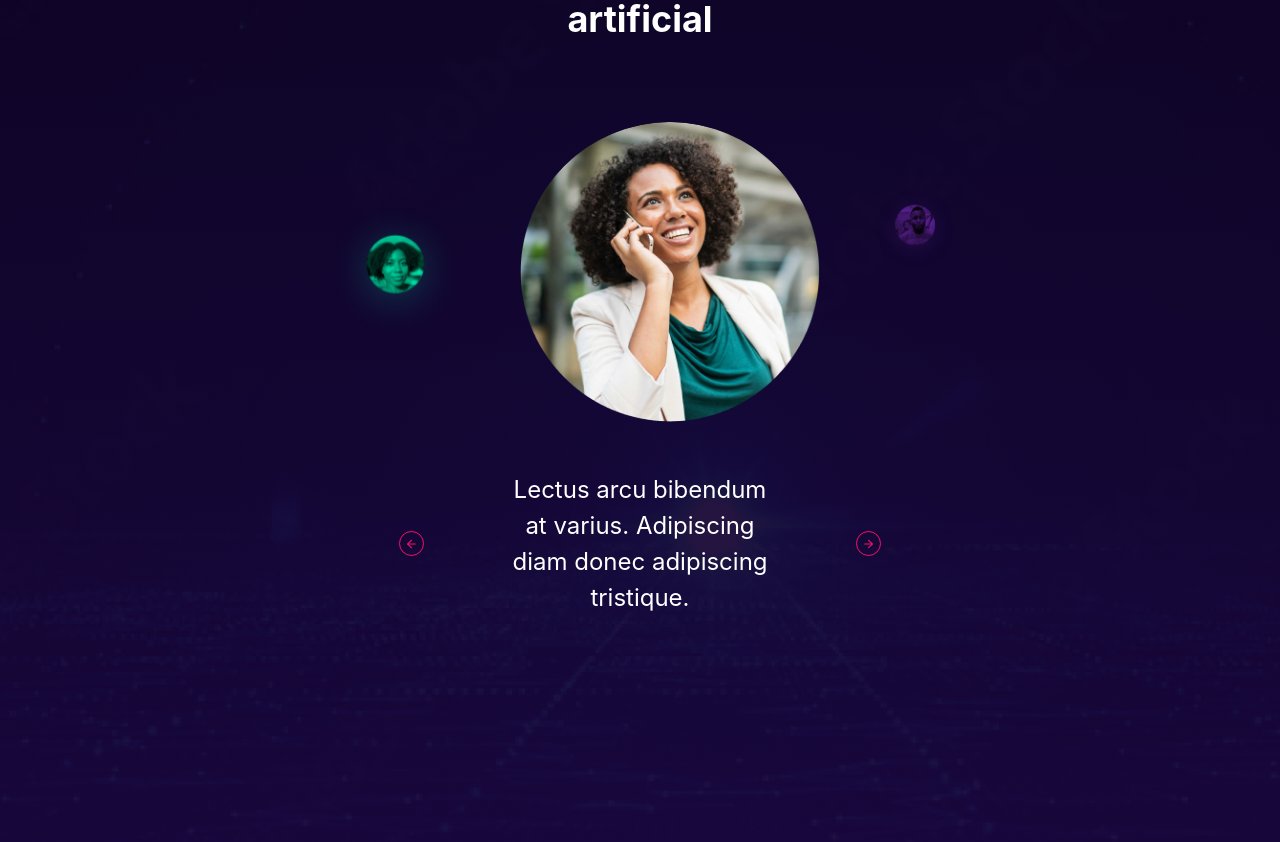
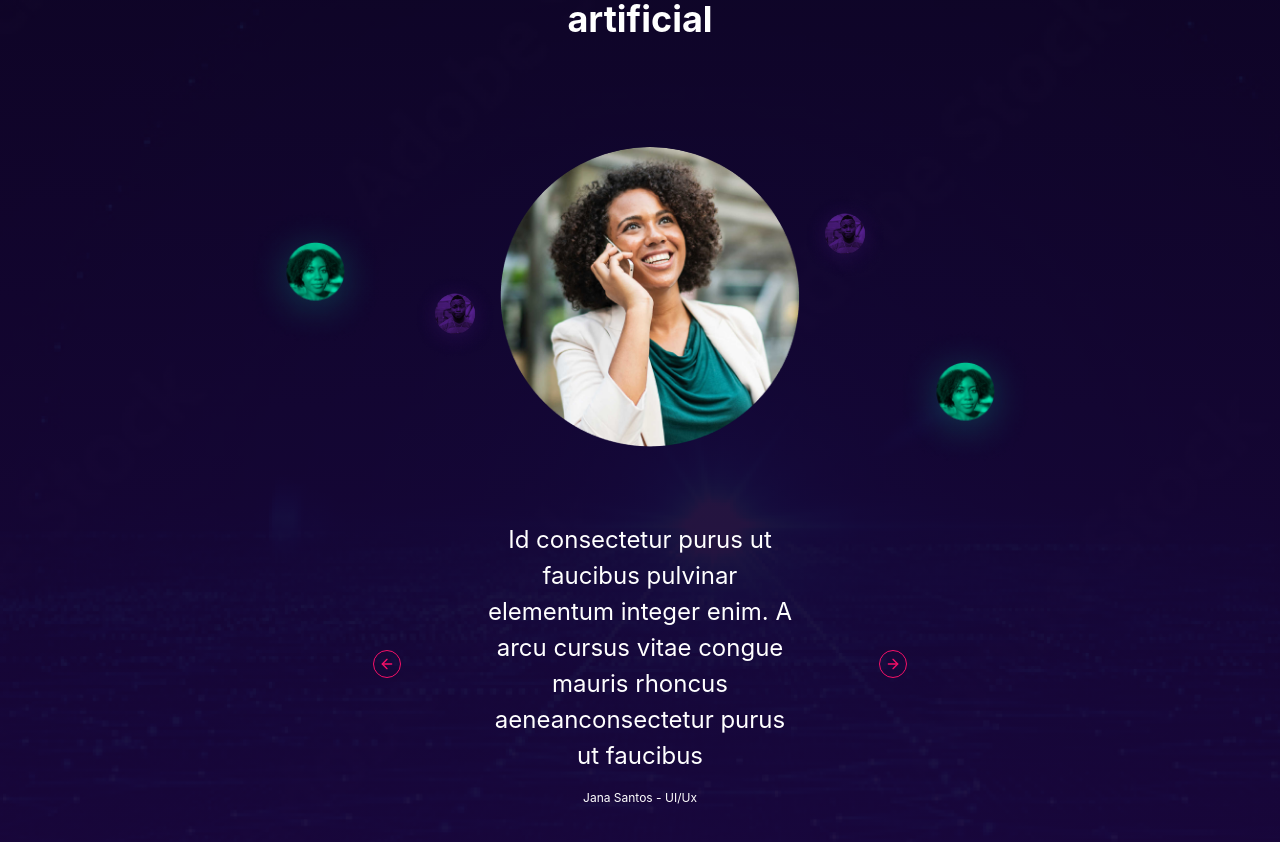
Before and after one commit to MatheusRochaDias/front-end-neuralx, a Next.js app: page / in a window 1280 px wide. Shown: the part 2540-3382 px from the top of the page. Built offline with nearby package versions, Linux system fonts and the light colour scheme.

Commit message:
feat: adicionando secao de carousel de comments

```diff
--- a/src/pages/index.tsx
+++ b/src/pages/index.tsx
@@ -13,6 +13,8 @@ import Img from "../../public/assets/imgCarousel.png";
 import User from "../../public/assets/user.png";
 import User2 from "../../public/assets/user2.png";
 import User3 from "../../public/assets/user3.png";
+import { data } from "~/components/mocks/carouselServices";
+import { dataComments } from "~/components/mocks/carouselComments";
 import { Header, Layout } from "~/components";
 import { Particles as configParticles } from "~/components/mocks/particles";
 import { FiArrowRight, FiArrowLeft } from "react-icons/fi";
@@ -22,8 +24,18 @@ import Particles from "react-tsparticles";
 import { loadFull } from "tsparticles";
 import type { Container, Engine } from "tsparticles-engine";
 
+interface ISeries {
+  name: string;
+  data: number;
+}
+
+interface ITest {
+  categories: Array<string>;
+  series: ISeries[];
+}
 export default function Home() {
   const [current, setCurrent] = useState(0);
+  const [currentComment, setCurrentComment] = useState(0);
   const [isLarger, Deskt, xl, lg, xl1378, isText, smQuote] = useMediaQuery([
     "(min-width: 1320px)",
     "(max-width: 1350px)",
@@ -43,28 +55,6 @@ export default function Home() {
   };
 
   const isWidth = window.screen.width;
-  const data = [
-    {
-      image: Img.src,
-      title: "Visão Computacional",
-      description:
-        "Id consectetur purus ut faucibus pulvinar elementum integer enim. A arcu cursus vitae congue mauris rhoncus aeneanconsectetur purus ut faucibus pulvinar elementum integer enim. A arcu cursus vitae congue mauris rhoncus aenean",
-    },
-    {
-      image: Ia.src,
-      title: "Deep learning",
-      description:
-        "Lorem ipsum dolor sit amet, consectetur adipisicing elit. Eos ad tempore consequuntur nihil reprehenderit aliquam minus quidem at maxime dolorum voluptatibus, eum suscipit minima natus. Porro pariatur aliquam quam velit.",
-    },
-    {
-      image:
-        "https://www.totvs.com/wp-content/uploads/2019/06/o-que-e-inteligencia-artificial.jpg",
-      title: "Inteligencia Artificial",
-      description:
-        "Magna sit amet purus gravida. Sit amet porttitor eget dolor morbi nonLectus vestibulum mattis ullamcorper velit sed ullamcorper.Diam phasellus vestibulum lorem sed risus ultricies tristique nulla. Dui faucibus in ornare quam viverra.Posuere ac consequat semper viverra.",
-    },
-  ];
-
   return (
     <Box w="full">
       <Box
@@ -409,22 +399,30 @@ export default function Home() {
           </Flex>
         </Flex>
       </Flex>
-      <Box w="full" bg="#150433" id="contact" h="1800px" pt="300px">
+      <Box
+        w="full"
+        bg="#150433"
+        id="contact"
+        h="1800px"
+        pt={{ base: "170px", lg: "300px" }}
+      >
         <Layout>
-          <Box>
+          <Box mx={{ base: "10px", lg: "" }}>
             <Heading
               textAlign={"center"}
               color="#fff"
-              w="40%"
+              w={{ base: "100%", lg: "40%" }}
               mx="auto"
-              mb="80px"
+              mb={{ base: "20px", lg: "80px" }}
             >
               Seja uma empresa adepta da Inteligência artificial
             </Heading>
             <Flex w="full" justify={"center"} align="center">
-              <Box>
+              <Box display={{ base: "none", lg: "flex" }}>
                 <Image
-                  mr="50px"
+                  onClick={() => setCurrentComment(0)}
+                  cursor="pointer"
+                  mr="20px"
                   src={User2.src}
                   backgroundSize="cover"
                   w="150px"
@@ -433,20 +431,10 @@ export default function Home() {
                   alt="Carousel de imagens"
                   id="image-users"
                 />
-              </Box>
-              <Box>
                 <Image
-                  src={User.src}
-                  backgroundSize="cover"
-                  w="300px"
-                  h="300px"
-                  borderRadius={"50%"}
-                  alt="Carousel de imagens"
-                />
-              </Box>
-              <Box>
-                <Image
-                  ml="50px"
+                  onClick={() => setCurrentComment(1)}
+                  cursor="pointer"
+                  mt="100px"
                   src={User3.src}
                   backgroundSize="cover"
                   w="90px"
@@ -456,53 +444,107 @@ export default function Home() {
                   id="image-users1"
                 />
               </Box>
+              <Box>
+                <Image
+                  src={dataComments[currentComment].image}
+                  backgroundSize="cover"
+                  w={{ base: "200px", lg: "300px" }}
+                  h={{ base: "200px", lg: "300px" }}
+                  borderRadius={"50%"}
+                  alt="Carousel de imagens"
+                />
+              </Box>
+              <Box display={{ base: "none", lg: "flex" }}>
+                <Image
+                  onClick={() => setCurrentComment(2)}
+                  cursor="pointer"
+                  mt="100px"
+                  src={User3.src}
+                  backgroundSize="cover"
+                  w="90px"
+                  h="90px"
+                  borderRadius={"50%"}
+                  alt="Carousel de imagens"
+                  id="image-users1"
+                />
+                <Image
+                  onClick={() => setCurrentComment(3)}
+                  cursor="pointer"
+                  src={User2.src}
+                  mt="200px"
+                  backgroundSize="cover"
+                  w="150px"
+                  h="150px"
+                  borderRadius={"50%"}
+                  alt="Carousel de imagens"
+                  id="image-users"
+                />
+              </Box>
             </Flex>
-            <Flex w="50%" mx="auto" justify={"center"} align="center" mt="50px">
+            <Flex
+              w={{ base: "100%", lg: "50%" }}
+              mx="auto"
+              justify={"center"}
+              align="center"
+              mt={{ base: "10px", lg: "50px" }}
+            >
               <Flex
                 align={"center"}
                 justify="center"
-                w="25px"
-                h={"25px"}
+                border="1px solid #F61067"
+                borderRadius={50}
+                w="28px"
+                h={"28px"}
+                _hover={{
+                  bg: "#F61067",
+                  color: "#fff",
+                }}
+                color="#F61067"
+                p="5px"
+                cursor={"pointer"}
+                onClick={() => {
+                  if (currentComment === 0) {
+                    setCurrentComment(dataComments?.length);
+                  }
+                  setCurrentComment((item) => item - 1);
+                }}
+              >
+                <FiArrowLeft size={18} />
+              </Flex>
+              <Box
+                color="#fff"
+                fontSize={{ base: "17px", lg: "24px" }}
+                w={{ base: "90%", lg: "70%" }}
+                mx={{ base: "5px", lg: "80px" }}
+                textAlign={"center"}
+              >
+                {dataComments[currentComment].comment}
+                <Text fontSize={"12px"} mt="15px">
+                  {dataComments[currentComment].author}
+                </Text>
+              </Box>
+              <Flex
+                align={"center"}
+                justify="center"
+                w="28px"
+                h={"28px"}
+                _hover={{
+                  bg: "#F61067",
+                  color: "#fff",
+                }}
+                color="#F61067"
                 border="1px solid #F61067"
                 borderRadius={50}
                 p="5px"
                 cursor={"pointer"}
                 onClick={() => {
-                  if (current === 0) {
-                    setCurrent(3);
+                  if (currentComment >= dataComments.length - 1) {
+                    setCurrentComment(-1);
                   }
-                  setCurrent((item) => item - 1);
+                  setCurrentComment((item) => item + 1);
                 }}
               >
-                <FiArrowLeft color="#F61067" size={18} />
-              </Flex>
-              <Box
-                color="#fff"
-                fontSize={"24px"}
-                w="50%"
-                mx="80px"
-                textAlign={"center"}
-              >
-                Lectus arcu bibendum at varius. Adipiscing diam donec adipiscing
-                tristique.
-              </Box>
-              <Flex
-                align={"center"}
-                justify="center"
-                w="25px"
-                h={"25px"}
-                border="1px solid #F61067"
-                borderRadius={50}
-                p="5px"
-                cursor={"pointer"}
-                onClick={() => {
-                  if (current >= data.length - 1) {
-                    setCurrent(-1);
-                  }
-                  setCurrent((item) => item + 1);
-                }}
-              >
-                <FiArrowRight color="#F61067" size={18} />
+                <FiArrowRight size={18} />
               </Flex>
             </Flex>
           </Box>
--- a/src/styles/globals.css
+++ b/src/styles/globals.css
@@ -35,7 +35,7 @@ a {
 }
 
 #image-users{
-  animation: float 3s ease-in-out infinite;
+  animation: float 7s ease-in-out infinite;
 }
 
 @keyframes float{
@@ -50,17 +50,17 @@ a {
   }
 }
 #image-users1{
-  animation: float1 4s ease-in-out infinite;
+  animation: float1 6s ease-in-out infinite;
 }
 
 @keyframes float1{
   0% {
-    transform:  translateY(-20px);
+    transform:  translateY(-30px);
   }
   50%{
     transform: translateY(-45px);
   }
   100%{
-    transform: translateY(-20px);
+    transform: translateY(-30px);
   }
 }
```
